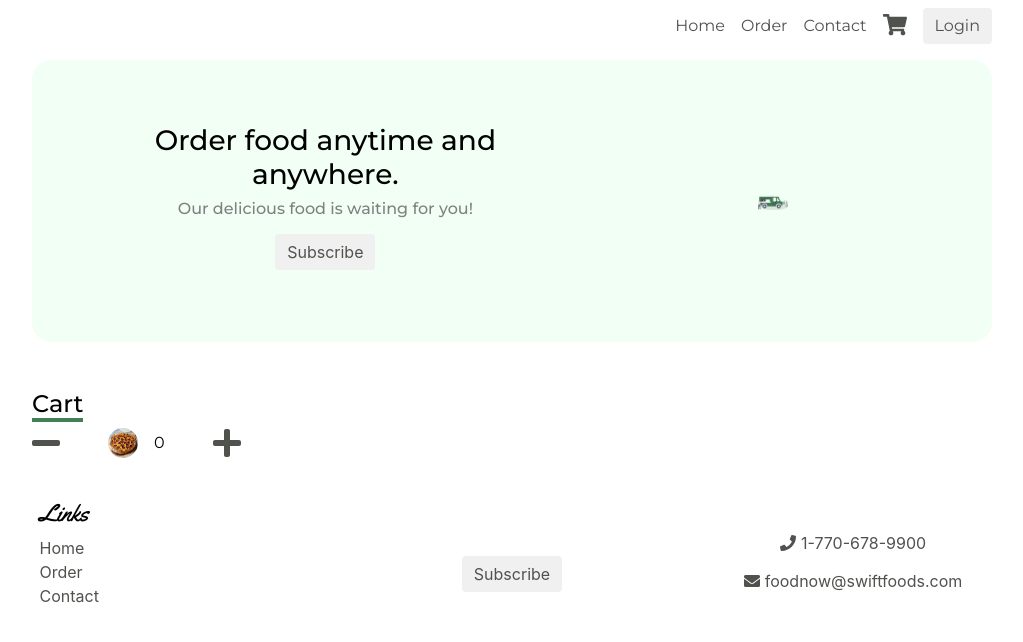
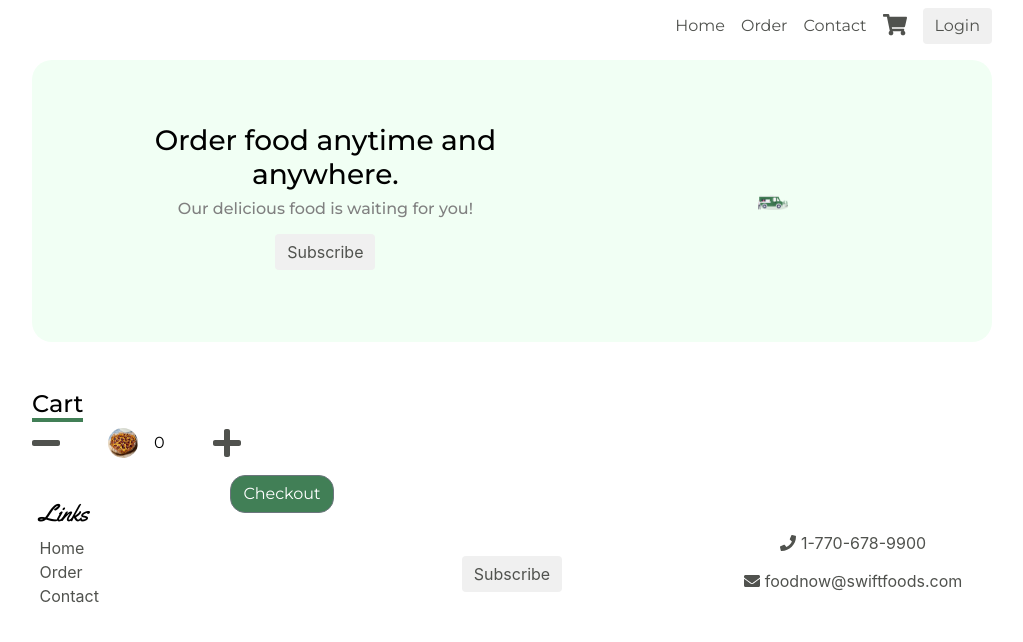
Before and after one commit to Blaine137/SwiftFoods-Express-React-MongoDB, a React (Create React App) app in the folder client/: page /cart in a window 1280 px wide. Shown: the top 642 px of the page, without its empty margins (128-1151 px from the left). Built offline with nearby package versions, Linux system fonts and the light colour scheme; no server answers.

Commit message:
removed order form and added checkout button

```diff
--- a/client/src/components/Cart/Cart.js
+++ b/client/src/components/Cart/Cart.js
@@ -1,7 +1,8 @@
 import React, {useState} from 'react';
 import { FontAwesomeIcon } from '@fortawesome/react-fontawesome';
 import { faMinus, faPlus } from "@fortawesome/free-solid-svg-icons";
-import {Media} from 'reactstrap';
+import {Media, Button} from 'reactstrap';
+import {Link} from 'react-router-dom';
 import './Cart.scss';
 
 
@@ -40,6 +41,11 @@ const Cart = ({formValues, addToCart, removeFromCart}) => {
                         onClick={() => addToCart("pizza", 1)}
                     />
                 </p>
+                <Link to="/checkout">
+                    <Button className="orderBtn d-block">
+                        Checkout
+                    </Button>
+                </Link>
             </div>
         </>
     );
--- a/client/src/components/Cart/Cart.scss
+++ b/client/src/components/Cart/Cart.scss
@@ -10,3 +10,23 @@ img{
     width: 30px;
     height: 30px;
 }
+
+.orderBtn{
+    background-color: rgba(65, 127, 86, 100) !important;
+    color: white !important;
+    transition: transform .5s ease-in-out;
+    font-family: 'Montserrat', sans-serif;
+    position: absolute;
+    left: 28%;
+    border-radius: 15px !important;
+    &:focus, &:hover{
+        box-shadow: none !important;
+        transform: scale(1.1);
+        background-color: rgba(65, 127, 86, 100) !important;
+        color: white !important;
+    }
+    &:active{
+        background-color: rgba(241, 255, 244, 100) !important;
+        color: black !important;
+    }
+  }
--- a/client/src/components/Order/Order.js
+++ b/client/src/components/Order/Order.js
@@ -12,17 +12,16 @@ const Order = (props) => {
 
     const promise = loadStripe("pk_test_51HpyceBL49buhjQDuLPwxwRTiZ3x5QiRYd8CNFfVgzra0LztQGVmfINoIe7H6pIIxLfUPv1VvbUzENo4SIFXElcM00FVHBBecX");
 
-    let form = null;
-    if(showCheckout){
-        form = (<Elements stripe={promise}><Checkout numOfPizzas={props.formValues.pizzas} numOfSalads={props.formValues.salads} numOfBurgers={props.formValues.burgers}/> </Elements>);
-    }else{
-        form = (<OrderForm formValues={props.formValues} HandleBlur={props.HandleBlur} setShowCheckout={setShowCheckout}/>);
-    }
-
     return(
         <>
             <div className="container w-75 pl-0 pr-0">
-                {form}
+            <Elements stripe={promise}>
+                <Checkout
+                    numOfPizzas={props.formValues.pizzas}
+                    numOfSalads={props.formValues.salads}
+                    numOfBurgers={props.formValues.burgers}
+                />
+            </Elements>
             </div>
         </>
     );
```
